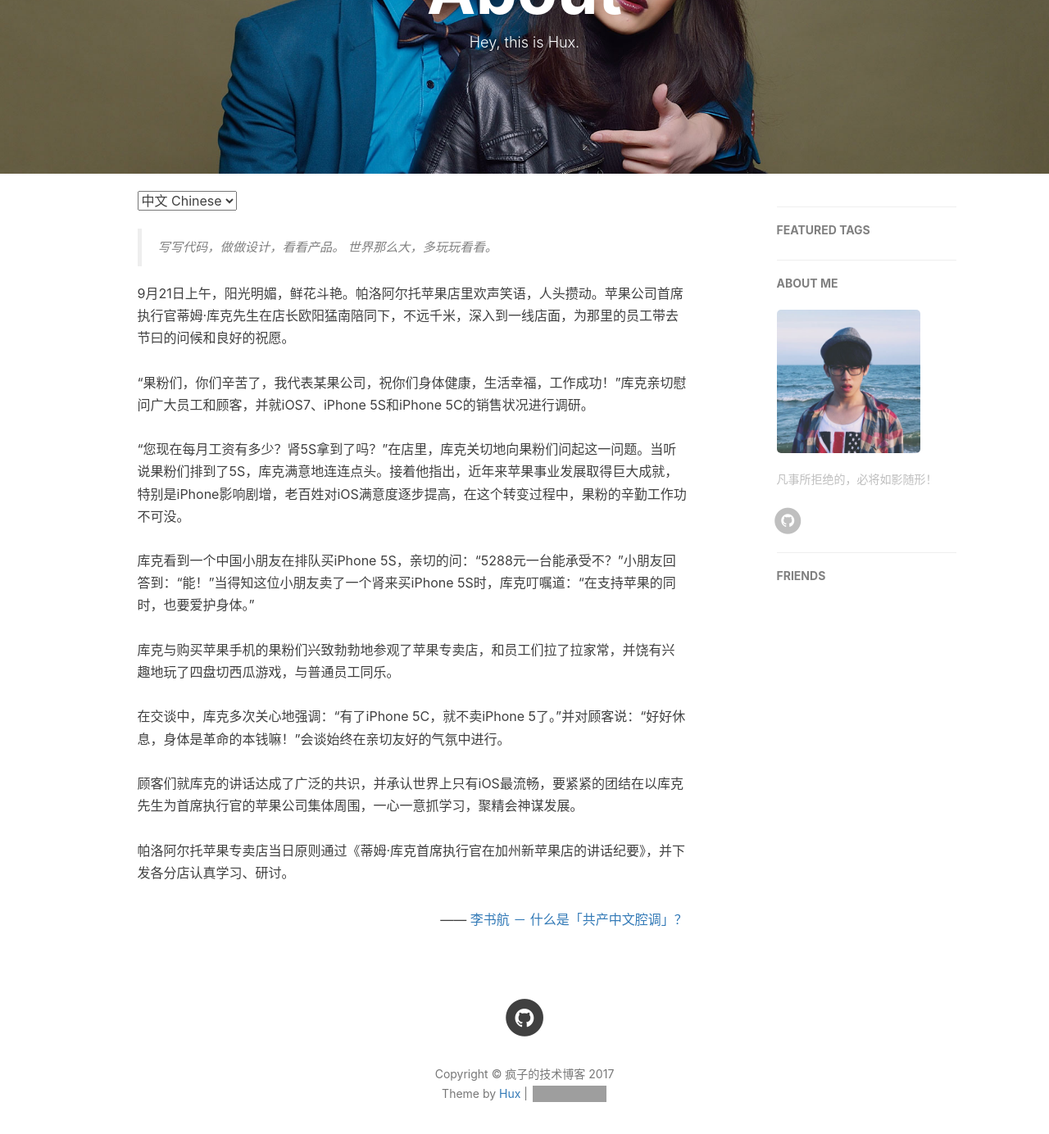
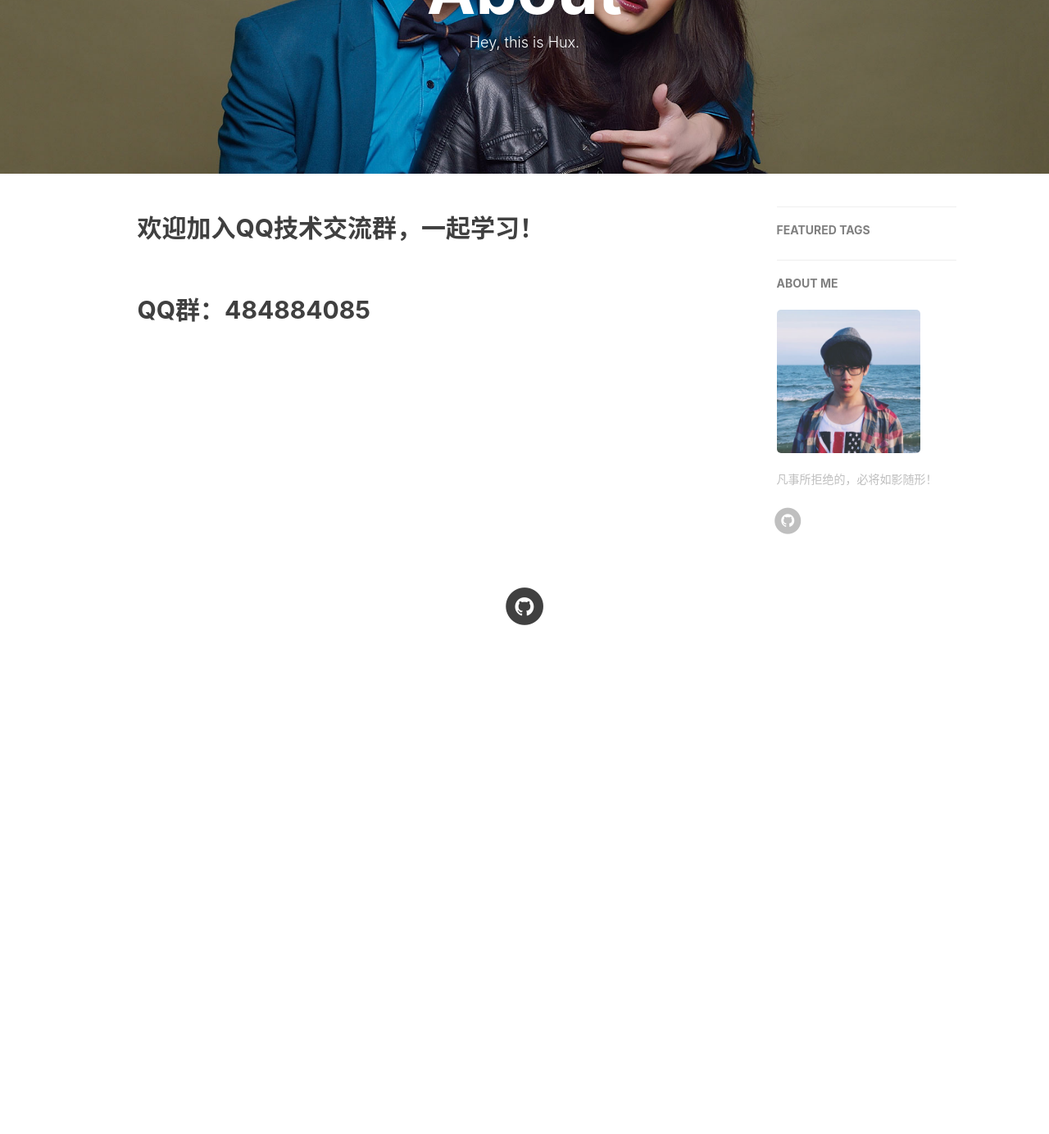
Before and after one commit to xttxqjfg/xttxqjfg.github.io, a Jekyll site: the page built from about.html, in a window 1280 px wide and 1400 px high, scrolled down 206 px. Shown: the top 1384 px of the window at 82% size. Built offline with Jekyll 4.4.1, drawn with Linux system fonts in a browser that asks for light colours; nearby versions of some CDN libraries; comment, search, counter and statistics services are not loaded; after the commit the page ends 1065 px from its top, so only the background shows below that; grey boxes are pictures that could not be loaded.

Commit message:
no message

```diff
--- a/_config.yml
+++ b/_config.yml
@@ -1,6 +1,6 @@
 # Site settings
 title: 疯子的技术博客
-SEOTitle: 疯子的技术博客
+SEOTitle:
 header-img: img/home-bg.jpg
 email: 909309723@qq.com
 description: "天道酬勤"
@@ -50,9 +50,9 @@
 #disqus_username: _your_disqus_short_name_
 
 # Duoshuo settings
-duoshuo_username: huxblog
+duoshuo_username:
 # Share component is depend on Comment so we can NOT use share only.
-duoshuo_share: true                     # set to false if you want to use Comment without Sharing
+duoshuo_share: false                     # set to false if you want to use Comment without Sharing
 
 
 
@@ -80,6 +80,4 @@
 
 
 # Friends
-friends: [
-
-]
+#friends: []
--- a/_includes/footer.html
+++ b/_includes/footer.html
@@ -69,6 +69,7 @@
                     </li>
                     {% endif %}
                 </ul>
+                <!--
                 <p class="copyright text-muted">
                     Copyright &copy; {{ site.title }} {{ site.time | date: '%Y' }}
                     <br>
@@ -79,6 +80,7 @@
                         src="https://ghbtns.com/github-btn.html?user=huxpro&repo=huxpro.github.io&type=star&count=true" >
                     </iframe>
                 </p>
+              -->
             </div>
         </div>
     </div>
--- a/about.html
+++ b/about.html
@@ -5,123 +5,8 @@
 header-img: "img/about-bg.jpg"
 ---
 
-<!-- Language Selector -->
-<select onchange= "onLanChange(this.options[this.options.selectedIndex].value)">
-    <option value="0" selected> 中文 Chinese </option>
-    <option value="1"> 英语 English </option>
-</select>
-
 <!-- Chinese Version -->
-<div class="zh post-container">
-    <blockquote>
-        写写代码，做做设计，看看产品。
-        世界那么大，多玩玩看看。
-    </blockquote>
-    9月21日上午，阳光明媚，鲜花斗艳。帕洛阿尔托苹果店里欢声笑语，人头攒动。苹果公司首席执行官蒂姆·库克先生在店长欧阳猛南陪同下，不远千米，深入到一线店面，为那里的员工带去节曰的问候和良好的祝愿。<br><br>“果粉们，你们辛苦了，我代表某果公司，祝你们身体健康，生活幸福，工作成功！”库克亲切慰问广大员工和顾客，并就iOS7、iPhone 5S和iPhone 5C的销售状况进行调研。 <br><br>“您现在每月工资有多少？肾5S拿到了吗？”在店里，库克关切地向果粉们问起这一问题。当听说果粉们排到了5S，库克满意地连连点头。接着他指出，近年来苹果事业发展取得巨大成就，特别是iPhone影响剧增，老百姓对iOS满意度逐步提高，在这个转变过程中，果粉的辛勤工作功不可没。<br><br>库克看到一个中国小朋友在排队买iPhone 5S，亲切的问：“5288元一台能承受不？”小朋友回答到：“能！”当得知这位小朋友卖了一个肾来买iPhone 5S时，库克叮嘱道：“在支持苹果的同时，也要爱护身体。”<br><br>库克与购买苹果手机的果粉们兴致勃勃地参观了苹果专卖店，和员工们拉了拉家常，并饶有兴趣地玩了四盘切西瓜游戏，与普通员工同乐。<br><br>在交谈中，库克多次关心地强调：“有了iPhone 5C，就不卖iPhone 5了。”并对顾客说：“好好休息，身体是革命的本钱嘛！”会谈始终在亲切友好的气氛中进行。<br><br>顾客们就库克的讲话达成了广泛的共识，并承认世界上只有iOS最流畅，要紧紧的团结在以库克先生为首席执行官的苹果公司集体周围，一心一意抓学习，聚精会神谋发展。<br>
-    <br>帕洛阿尔托苹果专卖店当日原则通过《蒂姆·库克首席执行官在加州新苹果店的讲话纪要》，并下发各分店认真学习、研讨。
-
-    <p style="text-align:right;">
-        —— <a href="http://www.zhihu.com/question/19687065">李书航 － 什么是「共产中文腔调」？ </a>
-    </p>
-
+<div>
+    <h2>欢迎加入QQ技术交流群，一起学习！</h2></br>
+    <h2>QQ群：484884085</h2>
 </div>
-
-<!-- English Version -->
-<div class="en post-container">
-    <blockquote>
-        Designer or Engineer, things in between.
-    </blockquote>
-
-    <p>
-        Your work is going to fill a large part of your life, and the only way to be truly satisfied is to do what you believe is great work. And the only way to do great work is to love what you do. If you haven’t found it yet, keep looking. Don’t settle. As with all matters of the heart, you’ll know when you find it.
-    </p>
-
-    <p>
-    If you want to live your life in a creative way, as an artist, you have to not look back too much. You have to be willing to take whatever you’ve done and whoever you were and throw them away.
-    </p>
-
-    <p style="text-align:right;">
-    -- Steve Jobs
-    </p>
-
-</div>
-
-<!-- Handle Language Change -->
-<script type="text/javascript">
-    var $zh = document.querySelector(".zh");
-    var $en = document.querySelector(".en");
-    function onLanChange(index){
-        if(index == 0){
-            $zh.style.display = "block";
-            $en.style.display = "none";
-        }else{
-            $en.style.display = "block";
-            $zh.style.display = "none";
-        }
-    }
-    onLanChange(0);
-</script>
-
-
-
-{% if site.duoshuo_username %}
-<!-- 多说评论框 start -->
-<div class="comment">
-    <div class="ds-thread"
-    {% if site.duoshuo_username == "huxblog" %}
-        data-thread-id="1187623191091085319"
-    {% else %}
-        data-thread-key="{{site.duoshuo_username}}/about"
-    {% endif %}
-
-    data-title="{{page.title}}"
-    data-url="{{site.url}}/about/"></div>
-</div>
-<!-- 多说评论框 end -->
-
-<!-- Duoshuo hacking -->
-<input id="dsUser" type="hidden" value="{{site.duoshuo_username}}"  />
-
-<!-- 多说公共JS代码 start (一个网页只需插入一次) -->
-<script type="text/javascript">
-    // dynamic User hacking by Hux
-    var _user = document.getElementById('dsUser').value;
-    // duoshuo comment query.
-    var duoshuoQuery = {short_name: _user };
-    (function() {
-        var ds = document.createElement('script');
-        ds.type = 'text/javascript';ds.async = true;
-        ds.src = (document.location.protocol == 'https:' ? 'https:' : 'http:') + '//static.duoshuo.com/embed.js';
-        ds.charset = 'UTF-8';
-        (document.getElementsByTagName('head')[0]
-         || document.getElementsByTagName('body')[0]).appendChild(ds);
-    })();
-</script>
-<!-- 多说公共JS代码 end -->
-{% endif %}
-
-
-{% if site.disqus_username %}
-<!-- disqus 评论框 start -->
-<div class="comment">
-    <div id="disqus_thread" class="disqus-thread">
-
-    </div>
-</div>
-<!-- disqus 评论框 end -->
-
-<!-- disqus 公共JS代码 start (一个网页只需插入一次) -->
-<script type="text/javascript">
-    /* * * CONFIGURATION VARIABLES * * */
-    var disqus_shortname = "{{site.disqus_username}}";
-    var disqus_identifier = "{{site.disqus_username}}/{{page.url}}";
-    var disqus_url = "{{site.url}}{{page.url}}";
-
-    (function() {
-        var dsq = document.createElement('script'); dsq.type = 'text/javascript'; dsq.async = true;
-        dsq.src = '//' + disqus_shortname + '.disqus.com/embed.js';
-        (document.getElementsByTagName('head')[0] || document.getElementsByTagName('body')[0]).appendChild(dsq);
-    })();
-</script>
-<!-- disqus 公共JS代码 end -->
-{% endif %}
--- a/index.html
+++ b/index.html
@@ -1,6 +1,6 @@
 ---
 layout: page
-description: "疯子的技术博客"
+description: ""
 ---
 
 {% for post in paginator.posts %}
```
